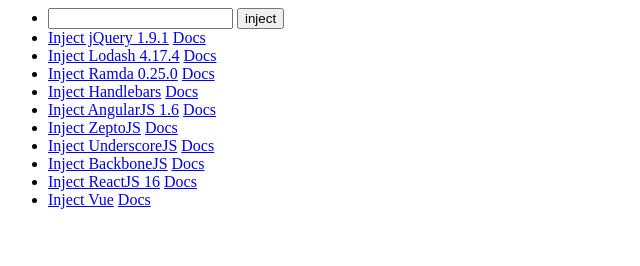
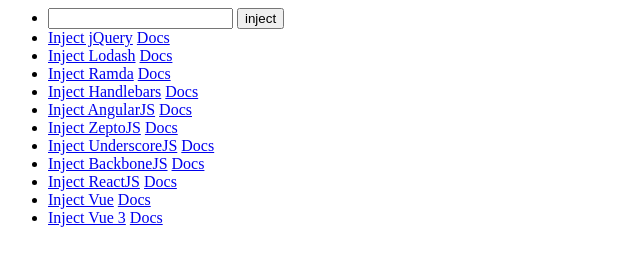
Before and after one commit to kenpusney/blank, a plain HTML site: page index.html in a window 1280 px wide. Shown: the whole page, without its empty margins (0-640 px from the left). Drawn offline with Linux system fonts and the light colour scheme.

Commit message:
fix https link and replace cdn with unpkg.com

```diff
--- a/index.html
+++ b/index.html
@@ -17,16 +17,17 @@
 <body>
   <ul>
     <li><input type="text" name="script-name" /> <input type="button" value="inject" onclick="inject()"/></li>
-    <li><a href="#jquery191" onclick="inject('https://cdnjs.cloudflare.com/ajax/libs/jquery/1.9.1/jquery.min.js')">Inject jQuery 1.9.1</a>&nbsp;<a href="https://api.jquery.com/">Docs</a></li>
-    <li><a href="#lodash4-17-4" onclick="inject('https://cdnjs.cloudflare.com/ajax/libs/lodash.js/4.17.4/lodash.min.js')">Inject Lodash 4.17.4</a>&nbsp;<a href="https://lodash.com/docs/">Docs</a></li>
-    <li><a href="#ramda0-25-0" onclick="inject('https://cdnjs.cloudflare.com/ajax/libs/ramda/0.25.0/ramda.min.js')">Inject Ramda 0.25.0</a>&nbsp;<a href="https://ramdajs.com/docs/">Docs</a></li>
-    <li><a href="#handlebars4-0-11" onclick="inject('https://cdnjs.cloudflare.com/ajax/libs/handlebars.js/4.0.11/handlebars.min.js')">Inject Handlebars</a>&nbsp;<a href="https://handlebarsjs.com/guide/">Docs</a></li>
-    <li><a href="#angularjs1-6" onclick="inject('https://cdnjs.cloudflare.com/ajax/libs/angular.js/1.6.7/angular.min.js')">Inject AngularJS 1.6</a>&nbsp;<a href="https://docs.angularjs.org/api">Docs</a></li>
-    <li><a href="#zepto" onclick="inject('http://zeptojs.com/zepto.min.js')">Inject ZeptoJS</a>&nbsp;<a href="https://zeptojs.com/">Docs</a></li>
-    <li><a href="#underscore" onclick="inject('http://underscorejs.org/underscore-min.js')">Inject UnderscoreJS</a>&nbsp;<a href="https://underscorejs.org/">Docs</a></li>
-    <li><a href="#backbone" onclick="inject('http://backbonejs.org/backbone-min.js')">Inject BackboneJS</a>&nbsp;<a href="https://backbonejs.org/">Docs</a></li>
-    <li><a href="#react-16" onclick="inject('https://unpkg.com/react@16/umd/react.development.js', true)">Inject ReactJS 16</a>&nbsp;<a href="https://reactjs.org/docs/">Docs</a></li>
-    <li><a href="#vue" onclick="inject('https://cdn.jsdelivr.net/npm/vue/dist/vue.js')">Inject Vue</a>&nbsp;<a href="https://vuejs.org/v2/guide/">Docs</a></li>
+    <li><a href="#jquery" onclick="inject('https://unpkg.com/jquery')">Inject jQuery</a>&nbsp;<a href="https://api.jquery.com/">Docs</a></li>
+    <li><a href="#lodash" onclick="inject('https://unpkg.com/lodash')">Inject Lodash</a>&nbsp;<a href="https://lodash.com/docs/">Docs</a></li>
+    <li><a href="#ramda" onclick="inject('https://unpkg.com/rambda')">Inject Ramda</a>&nbsp;<a href="https://ramdajs.com/docs/">Docs</a></li>
+    <li><a href="#handlebars" onclick="inject('https://unpkg.com/handlebars@latest/dist/handlebars.js')">Inject Handlebars</a>&nbsp;<a href="https://handlebarsjs.com/guide/">Docs</a></li>
+    <li><a href="#angularjs" onclick="inject('https://unpkg.com/angular@latest/angular.js')">Inject AngularJS</a>&nbsp;<a href="https://docs.angularjs.org/api">Docs</a></li>
+    <li><a href="#zepto" onclick="inject('https://zeptojs.com/zepto.min.js')">Inject ZeptoJS</a>&nbsp;<a href="https://zeptojs.com/">Docs</a></li>
+    <li><a href="#underscore" onclick="inject('https://underscorejs.org/underscore-min.js')">Inject UnderscoreJS</a>&nbsp;<a href="https://underscorejs.org/">Docs</a></li>
+    <li><a href="#backbone" onclick="inject('https://backbonejs.org/backbone-min.js')">Inject BackboneJS</a>&nbsp;<a href="https://backbonejs.org/">Docs</a></li>
+    <li><a href="#react" onclick="inject('https://unpkg.com/react@latest/umd/react.development.js', true)">Inject ReactJS</a>&nbsp;<a href="https://reactjs.org/docs/">Docs</a></li>
+    <li><a href="#vue" onclick="inject('https://unpkg.com/vue@2')">Inject Vue</a>&nbsp;<a href="https://v2.vuejs.org/v2/guide/">Docs</a></li>
+    <li><a href="#vue3" onclick="inject('https://unpkg.com/vue@3')">Inject Vue 3</a>&nbsp;<a href="https://vuejs.org/guide/introduction.html">Docs</a></li>
   </ul>
 
   <canvas id="davinci" width="800" height="600"></canvas>
```
